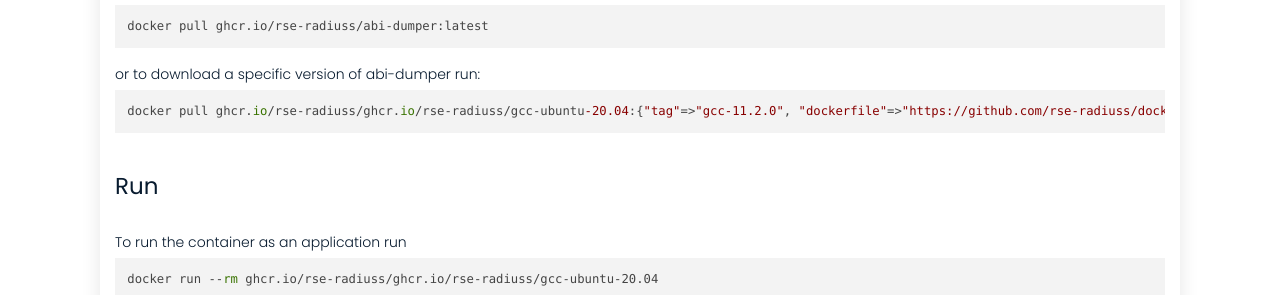
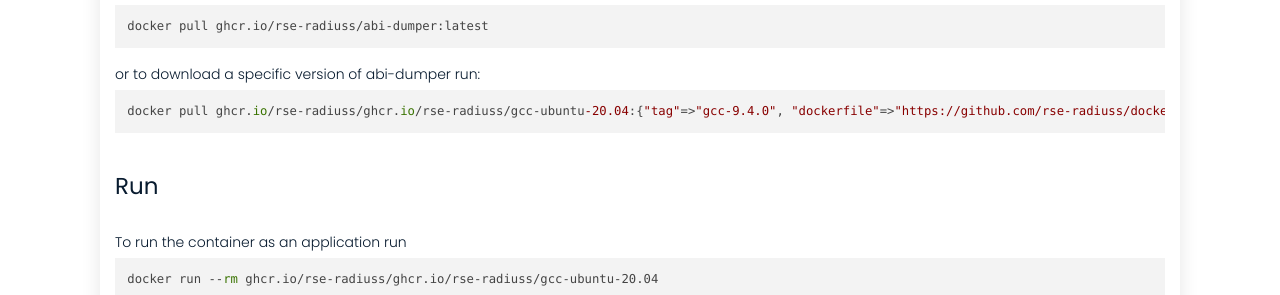
Before and after one commit to rse-ops/docker-images, a Jekyll site: the page built from _library/ghcr.io-rse-radiuss-gcc-ubuntu-20.04.md, in a window 1280 px wide and 1002 px high. Shown: the part 520-815 px from the top of the window. Built offline with Jekyll 4.4.1, drawn with Linux system fonts in a browser that asks for light colours; nearby versions of some CDN libraries.

Commit message:
Automated push to update library 2021-10-03

```diff
--- a/_library/ghcr.io-rse-radiuss-gcc-ubuntu-20.04.md
+++ b/_library/ghcr.io-rse-radiuss-gcc-ubuntu-20.04.md
@@ -1,14 +1,11 @@
 ---
 layout: container
 name: ghcr.io/rse-radiuss/gcc-ubuntu-20.04
-updated_at: 2021-10-03 04:42:24.172837
+updated_at: 2021-10-03 04:50:17.200707
 
 
 container_url: https://github.com/orgs/rse-radiuss/packages/container/package/gcc-ubuntu-20.04
 versions:
- - tag: gcc-11.2.0
-   dockerfile: https://github.com/rse-radiuss/docker-images/blob/main/ubuntu/gcc/Dockerfile
-   manifest: https://crane.ggcr.dev/manifest/ghcr.io/rse-radiuss/gcc-ubuntu-20.04:gcc-11.2.0
  - tag: gcc-9.4.0
    dockerfile: https://github.com/rse-radiuss/docker-images/blob/main/ubuntu/gcc/Dockerfile
    manifest: https://crane.ggcr.dev/manifest/ghcr.io/rse-radiuss/gcc-ubuntu-20.04:gcc-9.4.0
```
Also changed, not shown: other parts of _library/ghcr.io-rse-radiuss-gcc-ubuntu-20.04.md (+3 -0 lines).
